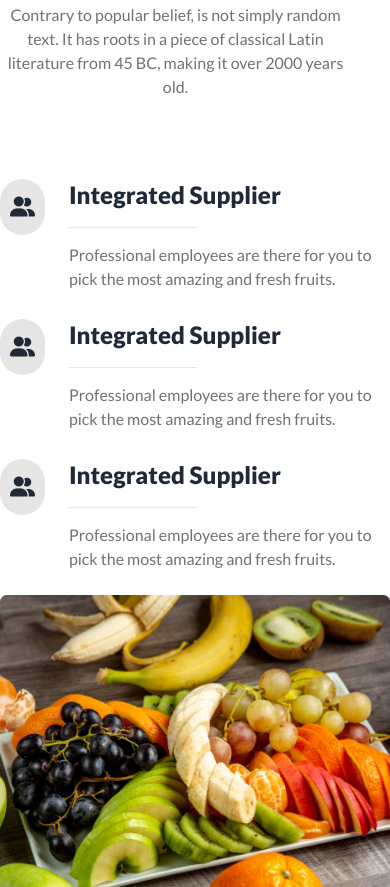
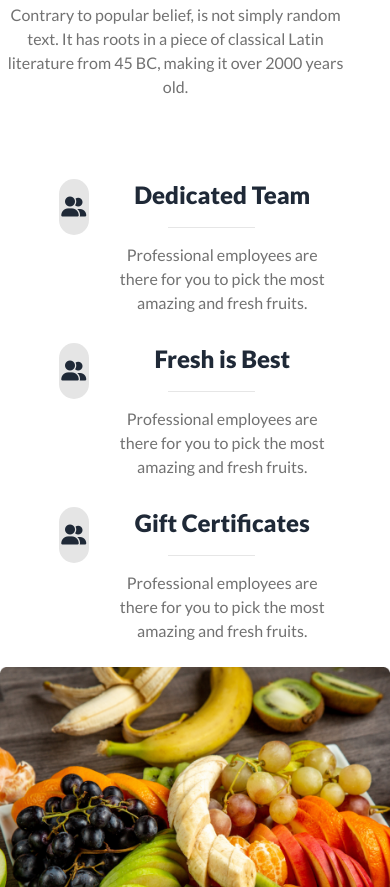
Before and after one commit to devrafat1/b8a3-fruit-brust, a plain HTML site: page index.html in a window 390 px wide. Shown: the part 4557-5444 px from the top of the page. Drawn offline with nearby package versions, Linux system fonts and the light colour scheme.

Commit message:
Added Some Responsive

```diff
--- a/index.html
+++ b/index.html
@@ -546,37 +546,37 @@
                 <p class="text-[#12121299] mt-6 text-center w-[90%]">Contrary to popular belief, is not simply random text. It
                     has roots in a piece of classical Latin literature from 45 BC, making it over 2000 years old.</p>
             </div>
-            <div class="grid grid-cols-1 lg:grid-cols-3 gap-6 my-20">
+            <div class="grid grid-cols-1 lg:grid-cols-3 gap-6 my-20 text-center">
                 <div class="space-y-7">
-                    <div class="flex gap-6">
+                    <div class="flex gap-6 justify-center text-center md:text-left w-[70%] mx-auto md:w-full md:mx-0">
+                        <div class="bg-[#1212121c] text-xl w-20 h-14 rounded-full flex items-center justify-center">
+                            <i class="fa-solid fa-user-group block"></i>
+                        </div>
+                        <div class="relative">
+                            <h1 class="text-2xl font-extrabold pb-4">Dedicated Team</h1>
+                            <div class="bg-[#1212121a] w-[40%] h-[1px] absolute md:left-0 left-1/4"></div>
+                            <p class=" text-[#12121299] font-base font-medium pt-4">Professional employees are there
+                                for you to pick the most amazing and fresh fruits.</p>
+                        </div>
+                    </div>
+                    <div class="flex gap-6 justify-center text-center md:text-left w-[70%] mx-auto md:w-full md:mx-0">
+                        <div class="bg-[#1212121c] text-xl w-20 h-14 rounded-full flex items-center justify-center">
+                            <i class="fa-solid fa-user-group block"></i>
+                        </div>
+                        <div class="relative">
+                            <h1 class="text-2xl font-extrabold pb-4">Fresh is Best</h1>
+                            <div class="bg-[#1212121a] w-[40%] h-[1px] absolute md:left-0 left-1/4"></div>
+                            <p class=" text-[#12121299] font-base font-medium pt-4">Professional employees are there
+                                for you to pick the most amazing and fresh fruits.</p>
+                        </div>
+                    </div>
+                    <div class="flex gap-6 justify-center text-center md:text-left w-[70%] mx-auto md:w-full md:mx-0">
                         <div class="bg-[#1212121c] text-xl w-20 h-14 rounded-full flex items-center justify-center">
                             <i class="fa-solid fa-user-group"></i>
                         </div>
                         <div class="relative">
-                            <h1 class="text-2xl font-extrabold pb-4">Integrated Supplier</h1>
-                            <div class="bg-[#1212121a] w-[40%] h-[1px] absolute left-0"></div>
-                            <p class=" text-[#12121299] font-base font-medium pt-4">Professional employees are there
-                                for you to pick the most amazing and fresh fruits.</p>
-                        </div>
-                    </div>
-                    <div class="flex gap-6">
-                        <div class="bg-[#1212121c] text-xl w-20 h-14 rounded-full flex items-center justify-center">
-                            <i class="fa-solid fa-user-group"></i>
-                        </div>
-                        <div class="relative">
-                            <h1 class="text-2xl font-extrabold pb-4">Integrated Supplier</h1>
-                            <div class="bg-[#1212121a] w-[40%] h-[1px] absolute left-0 "></div>
-                            <p class=" text-[#12121299] font-base font-medium pt-4">Professional employees are there
-                                for you to pick the most amazing and fresh fruits.</p>
-                        </div>
-                    </div>
-                    <div class="flex gap-6">
-                        <div class="bg-[#1212121c] text-xl w-20 h-14 rounded-full flex items-center justify-center">
-                            <i class="fa-solid fa-user-group"></i>
-                        </div>
-                        <div class="relative">
-                            <h1 class="text-2xl font-extrabold pb-4">Integrated Supplier</h1>
-                            <div class="bg-[#1212121a] w-[40%] h-[1px] absolute left-0 "></div>
+                            <h1 class="text-2xl font-extrabold pb-4">Gift Certificates</h1>
+                            <div class="bg-[#1212121a] w-[40%] h-[1px] absolute md:left-0 left-1/4"></div>
                             <p class=" text-[#12121299] font-base font-medium pt-4">Professional employees are there
                                 for you to pick the most amazing and fresh fruits.</p>
                         </div>
@@ -586,7 +586,7 @@
                     <img src="./images/whychoose1.png" alt="">
                 </div>
                 <div class="space-y-7">
-                    <div class="flex gap-6 flex-row-reverse justify-center">
+                    <div class="flex gap-6 flex-row-reverse justify-center w-[70%] mx-auto md:w-full md:mx-0">
                         <div class="bg-[#1212121c] text-xl w-20 h-14 rounded-full flex items-center justify-center">
                             <i class="fa-solid fa-user-group"></i>
                         </div>
@@ -597,7 +597,7 @@
                                 for you to pick the most amazing and fresh fruits.</p>
                         </div>
                     </div>
-                    <div class="flex gap-6 flex-row-reverse justify-center">
+                    <div class="flex gap-6 flex-row-reverse justify-center w-[70%] mx-auto md:w-full md:mx-0">
                         <div class="bg-[#1212121c] text-xl w-20 h-14 rounded-full flex items-center justify-center">
                             <i class="fa-solid fa-user-group"></i>
                         </div>
@@ -608,7 +608,7 @@
                                 for you to pick the most amazing and fresh fruits.</p>
                         </div>
                     </div>
-                    <div class="flex gap-6 flex-row-reverse justify-center">
+                    <div class="flex gap-6 flex-row-reverse justify-center w-[70%] mx-auto md:w-full md:mx-0">
                         <div class="bg-[#1212121c] text-xl w-20 h-14 rounded-full flex items-center justify-center">
                             <i class="fa-solid fa-user-group"></i>
                         </div>
```
